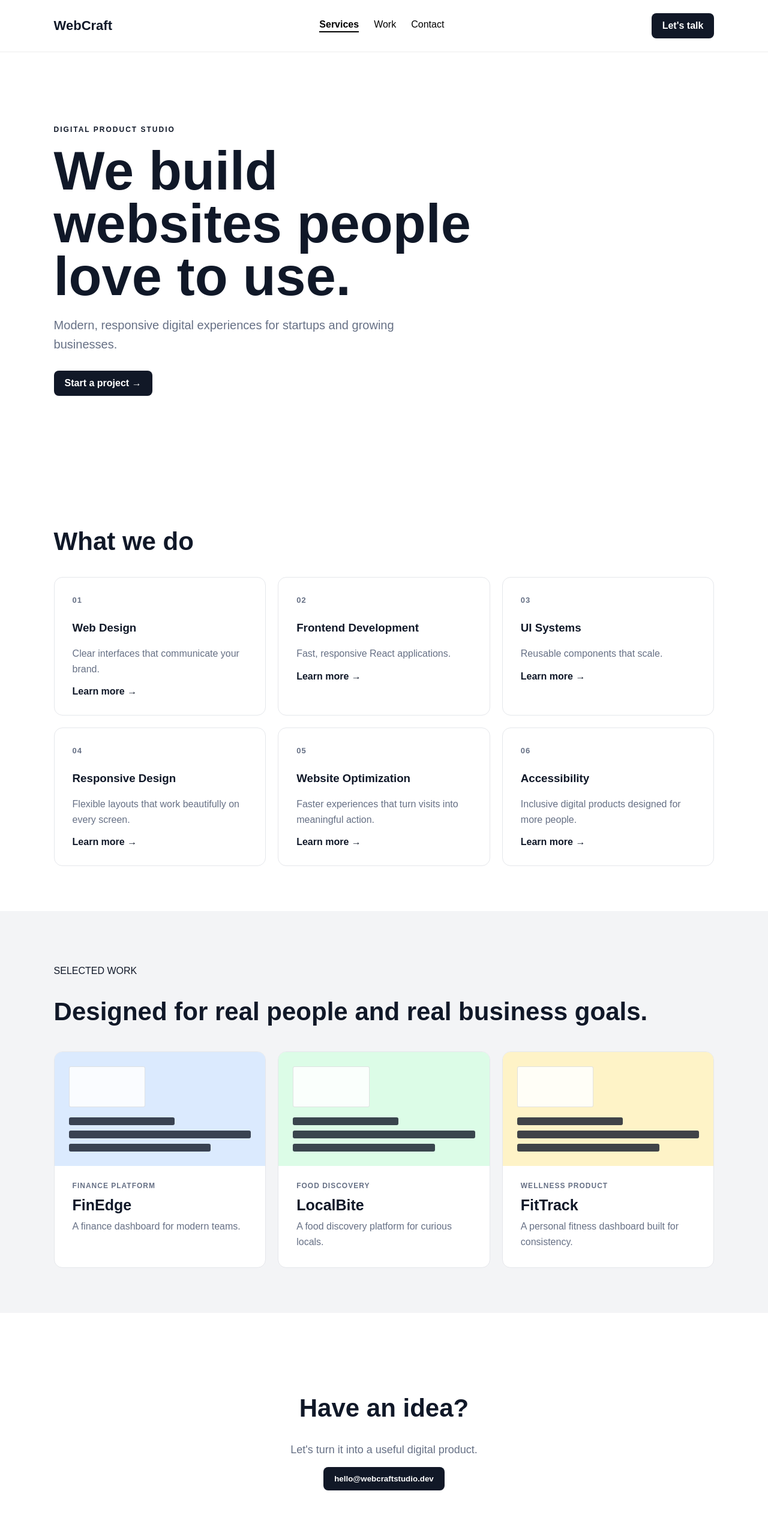
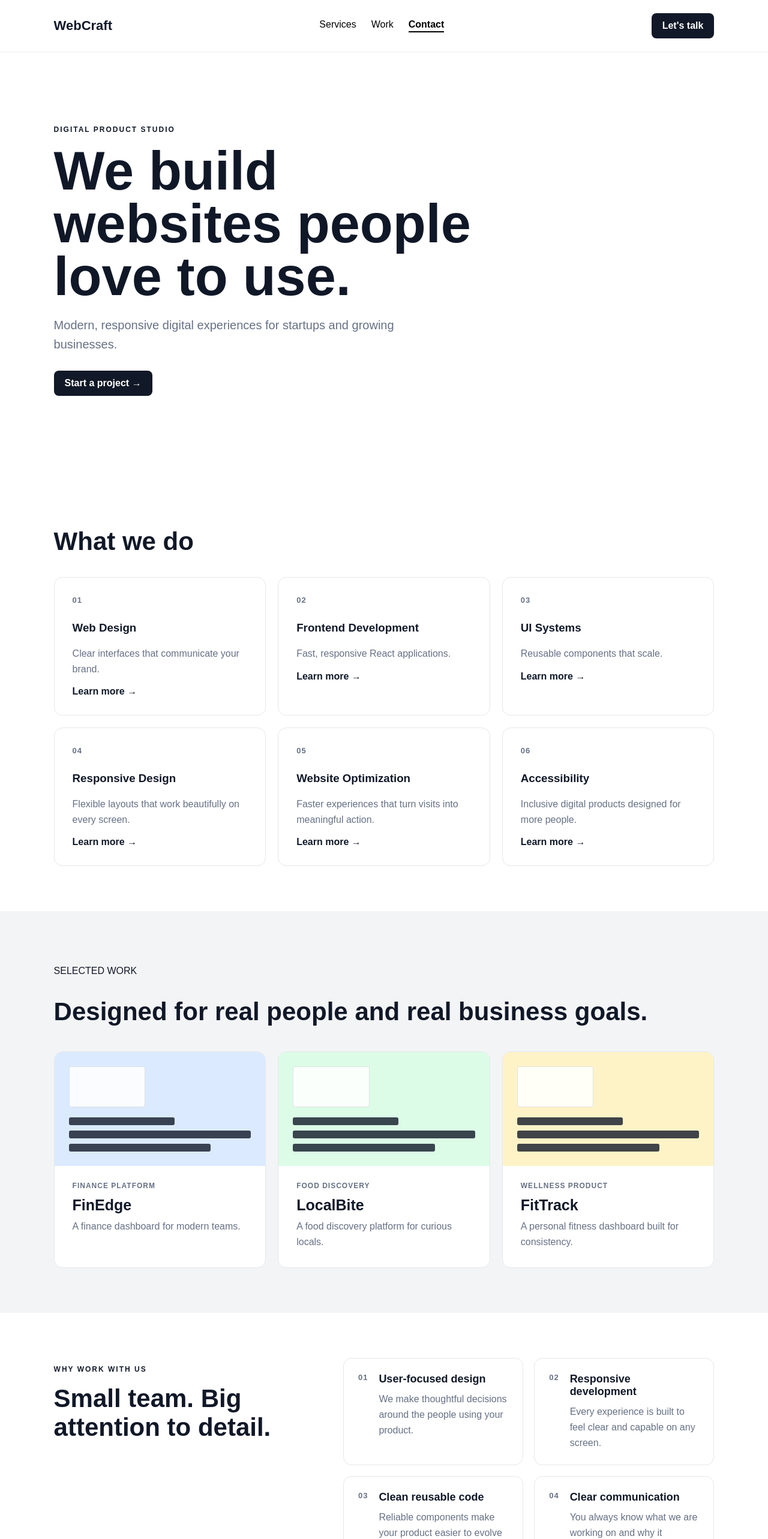
Before and after one commit to mandadapuswarna/webcraft-business-landing-page, a React (Vite) app: page / in a window 1280 px wide. Shown: the top 2566 px of the page at 60% size. Built offline with nearby package versions, Linux system fonts and the light colour scheme.

Commit message:
feat: add business benefits section

```diff
--- a/src/App.jsx
+++ b/src/App.jsx
@@ -3,6 +3,7 @@ import Header from "./components/Header/Header";
 import Hero from "./components/Hero/Hero";
 import Services from "./components/Services/Services";
 import Work from "./components/Work/Work";
+import Benefits from "./components/Benefits/Benefits";
 import Contact from "./components/Contact/Contact";
 import Footer from "./components/Footer/Footer";
 
@@ -14,6 +15,7 @@ export default function App() {
         <Hero />
         <Services />
         <Work />
+        <Benefits />
         <Contact />
       </main>
       <Footer />
--- /dev/null
+++ b/src/components/Benefits/Benefits.jsx
@@ -0,0 +1,42 @@
+const benefits = [
+  {
+    title: "User-focused design",
+    description: "We make thoughtful decisions around the people using your product.",
+  },
+  {
+    title: "Responsive development",
+    description: "Every experience is built to feel clear and capable on any screen.",
+  },
+  {
+    title: "Clean reusable code",
+    description: "Reliable components make your product easier to evolve over time.",
+  },
+  {
+    title: "Clear communication",
+    description: "You always know what we are working on and why it matters.",
+  },
+];
+
+export default function Benefits() {
+  return (
+    <section id="about" className="benefits">
+      <div className="benefits-intro">
+        <p className="tag">WHY WORK WITH US</p>
+        <h2>Small team. Big attention to detail.</h2>
+      </div>
+      <div className="benefit-list">
+        {benefits.map(({ title, description }, index) => (
+          <article className="benefit-item" key={title}>
+            <span className="benefit-number">
+              {String(index + 1).padStart(2, "0")}
+            </span>
+            <div>
+              <h3>{title}</h3>
+              <p>{description}</p>
+            </div>
+          </article>
+        ))}
+      </div>
+    </section>
+  );
+}
--- a/src/components/Header/Header.jsx
+++ b/src/components/Header/Header.jsx
@@ -7,18 +7,31 @@ export default function Header() {
     const sections = ["services", "work", "contact"]
       .map((id) => document.getElementById(id))
       .filter(Boolean);
+    const visibleSections = new Map();
 
     const observer = new IntersectionObserver(
       (entries) => {
-        const visibleSection = entries
-          .filter((entry) => entry.isIntersecting)
-          .sort((first, second) => second.intersectionRatio - first.intersectionRatio)[0];
+        entries.forEach((entry) => {
+          const sectionId = entry.target.id;
+
+          if (entry.isIntersecting) {
+            visibleSections.set(sectionId, entry);
+          } else {
+            visibleSections.delete(sectionId);
+          }
+        });
+
+        const visibleSection = [...visibleSections.values()].sort(
+          (first, second) => second.intersectionRatio - first.intersectionRatio,
+        )[0];
 
         if (visibleSection) {
           setActiveSection(visibleSection.target.id);
+        } else {
+          setActiveSection("");
         }
       },
-      { rootMargin: "-20% 0px -60%" },
+      { rootMargin: "-20% 0px -60%", threshold: [0, 0.5, 1] },
     );
 
     sections.forEach((section) => observer.observe(section));
--- a/src/styles.css
+++ b/src/styles.css
@@ -206,6 +206,50 @@ section h2 {
 .project-description {
   margin: 8px 30px 30px;
 }
+.benefits {
+  display: grid;
+  grid-template-columns: minmax(220px, 0.8fr) minmax(0, 1.2fr);
+  gap: 70px;
+  align-items: start;
+}
+.benefits-intro h2 {
+  margin-top: 18px;
+}
+.benefit-list {
+  display: grid;
+  grid-template-columns: repeat(2, 1fr);
+  gap: 18px;
+}
+.benefit-item {
+  display: flex;
+  gap: 18px;
+  min-height: 150px;
+  padding: 24px;
+  border: 1px solid #e5e7eb;
+  border-radius: 14px;
+  transition: transform 0.2s ease, border-color 0.2s ease,
+    box-shadow 0.2s ease;
+}
+.benefit-item:hover {
+  transform: translateY(-4px);
+  border-color: #111827;
+  box-shadow: 0 10px 20px rgba(16, 24, 40, 0.08);
+}
+.benefit-number {
+  color: #667085;
+  font-size: 13px;
+  font-weight: bold;
+  letter-spacing: 1px;
+}
+.benefit-item h3 {
+  margin: 0;
+  font-size: 18px;
+}
+.benefit-item p {
+  margin: 10px 0 0;
+  color: #667085;
+  line-height: 1.6;
+}
 .contact {
   text-align: center;
   padding: 100px 7% !important;
@@ -229,6 +273,13 @@ footer {
   .project-grid {
     grid-template-columns: 1fr;
   }
+  .benefits {
+    grid-template-columns: 1fr;
+    gap: 35px;
+  }
+  .benefit-list {
+    grid-template-columns: 1fr;
+  }
   section h2 {
     font-size: 32px;
   }
```
Also changed, not shown: 1 other file (tests, documents, lock files or other folders).
